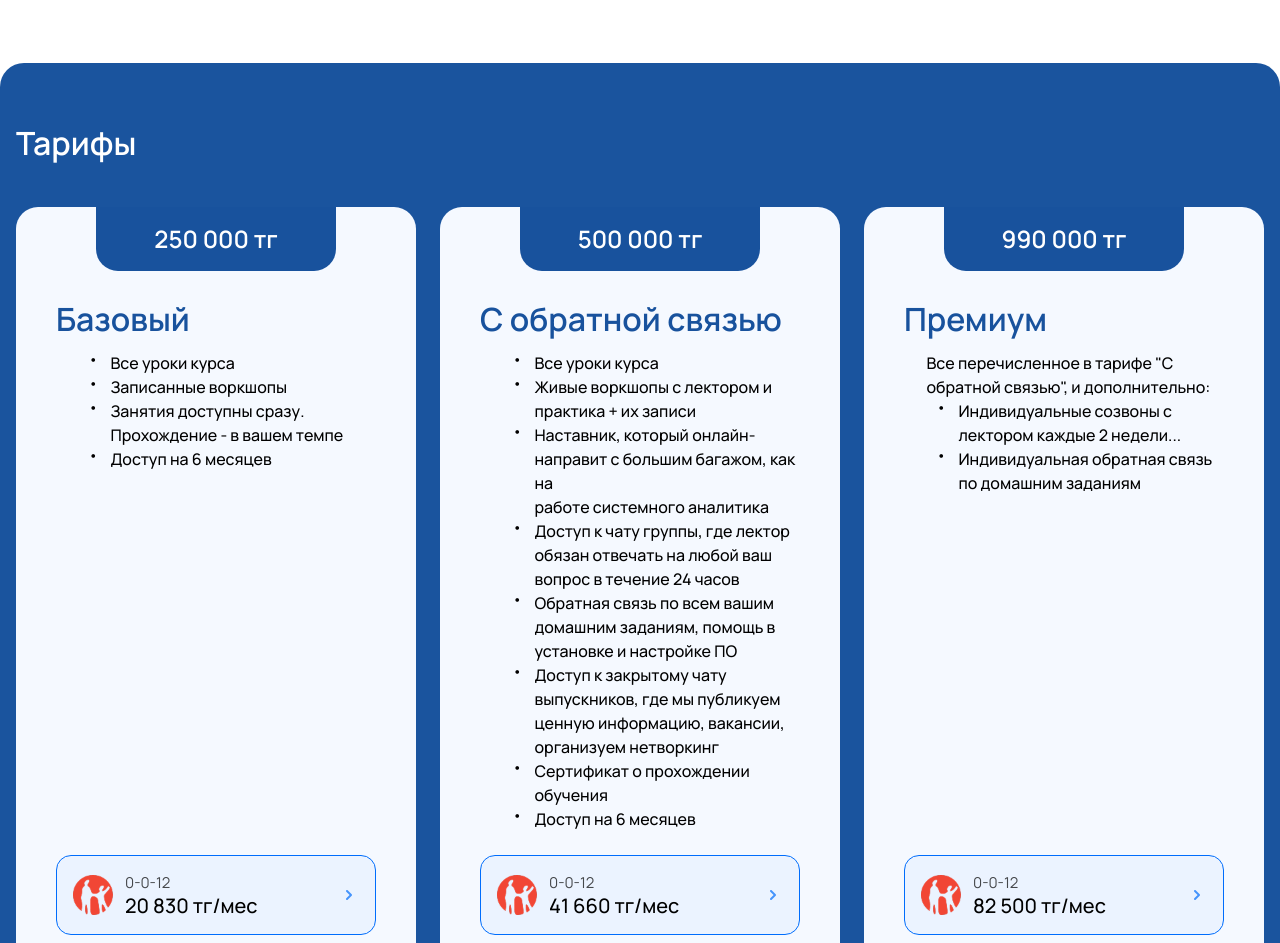
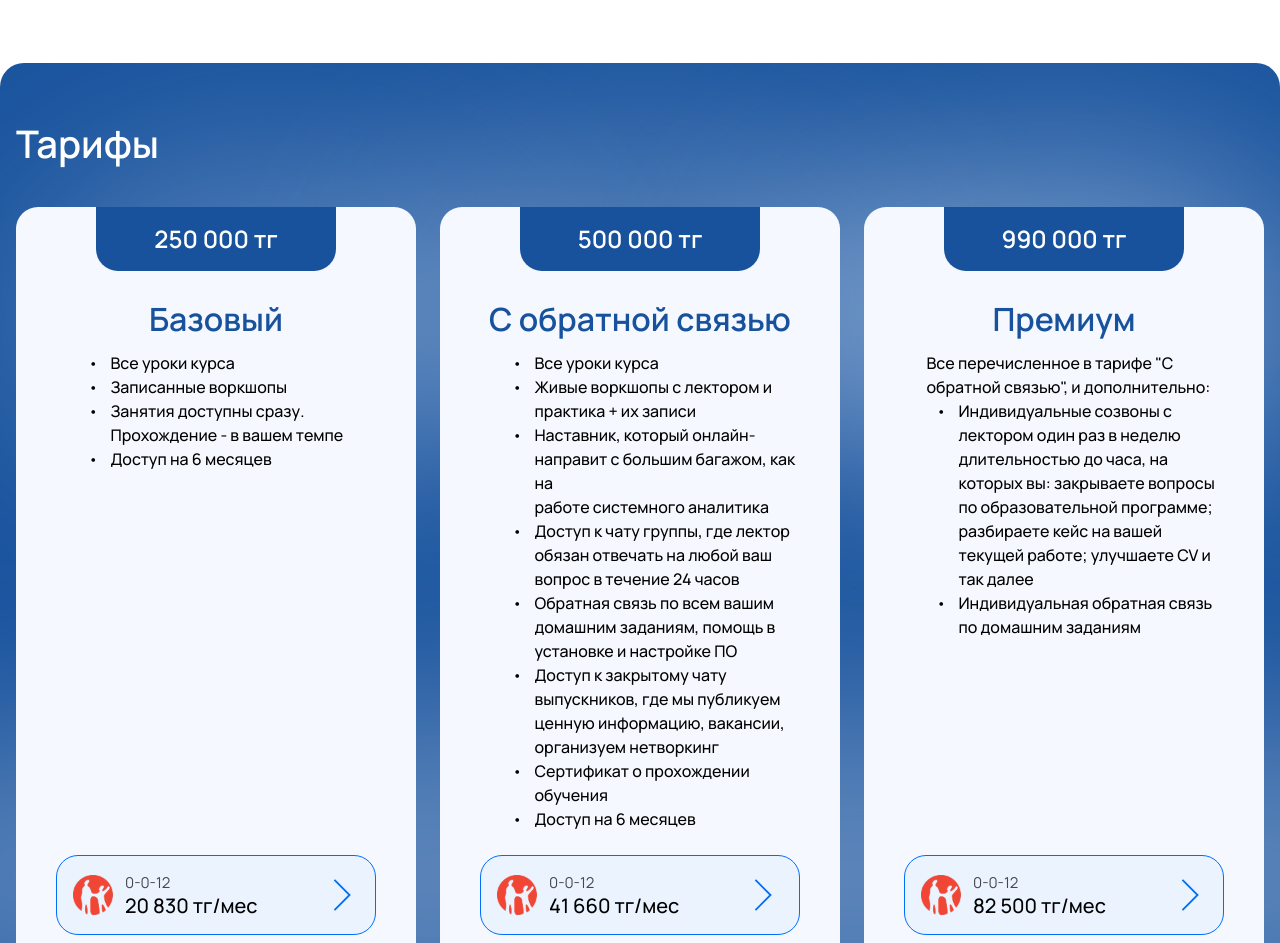
Before and after one commit to temirrllan/ittalker, a Next.js app: page / in a window 1280 px wide. Shown: the part 4840-5783 px from the top of the page. Built offline with nearby package versions, Linux system fonts and the light colour scheme.

Commit message:
fix price section

```diff
--- a/src/sections/PriceSection.tsx
+++ b/src/sections/PriceSection.tsx
@@ -30,7 +30,7 @@ const PriceCard = ({ title, price, features, monthlyPayment }: PriceCardProps) =
       </div>
 
       <div className="p-4 px-6 md:p-8 md:px-10 flex flex-col h-full ">
-        <h3 className="text-2xl md:text-[32px] font-semibold text-[#18529D] mb-2 md:mb-4">
+        <h3 className="text-2xl md:text-[32px] text-center font-semibold text-[#18529D] mb-2 md:mb-4">
           {title}
         </h3>
 
@@ -51,7 +51,7 @@ const PriceCard = ({ title, price, features, monthlyPayment }: PriceCardProps) =
           }
           `}
               >
-          <span className={`text-base md:text-md leading-none ${isIntroLine ? 'invisible' : ''}`}>
+          <span className={`text-base md:text-md leading-none mt-1 ${isIntroLine ? 'invisible ' : ''}`}>
             •
           </span>
           <span className="text-sm md:text-base font-medium whitespace-pre-line leading-snug text-left">
@@ -67,7 +67,7 @@ const PriceCard = ({ title, price, features, monthlyPayment }: PriceCardProps) =
           <div className="mt-4 md:mt-6">
             <Link
               href="#"
-              className="flex items-center gap-2 md:gap-3 bg-[#EBF3FF] border-[#006DFC] border  rounded-[15px] p-3 md:p-4 hover:bg-[#E3EFFF] transition-colors group"
+              className="flex items-center gap-2 md:gap-3 bg-[#EBF3FF] border-[#006DFC] border  rounded-[22px] p-3 md:p-4 hover:bg-[#E3EFFF] transition-colors group"
             >
               <div className="w-8 h-8 md:w-10 md:h-10 relative flex-shrink-0">
                 <Image
@@ -85,9 +85,7 @@ const PriceCard = ({ title, price, features, monthlyPayment }: PriceCardProps) =
                   {monthlyPayment.amount}
                 </div>
               </div>
-              <svg className="w-4 h-4 md:w-5 md:h-5 ml-auto text-[#006DFC] opacity-70 group-hover:opacity-100" viewBox="0 0 20 20" fill="currentColor">
-                <path fillRule="evenodd" d="M7.293 14.707a1 1 0 010-1.414L10.586 10 7.293 6.707a1 1 0 011.414-1.414l4 4a1 1 0 010 1.414l-4 4a1 1 0 01-1.414 0z" clipRule="evenodd" />
-              </svg>
+              <img src='/assets/arrow.svg' alt='arrow-right' className='w-8 h-8 ml-14' />
             </Link>
           </div>
         )}
@@ -135,7 +133,7 @@ const PriceSection = () => {
       price: '990 000 тг',
       features: [
         'Все перечисленное в тарифе "С\nобратной связью", и дополнительно:',
-        { indent: true, text: 'Индивидуальные созвоны с\nлектором каждые 2 недели...' },
+        { indent: true, text: 'Индивидуальные созвоны с лектором один раз в неделю длительностью до часа, на которых вы: закрываете вопросы по образовательной программе; разбираете кейс на вашей текущей работе; улучшаете CV и так далее' },
         { indent: true, text: 'Индивидуальная обратная связь\nпо домашним заданиям' }
       ],
       monthlyPayment: {
@@ -146,10 +144,40 @@ const PriceSection = () => {
   ];
 
   return (
-    <section className="py-8 md:py-16 px- md:px-0 bg-[#1A549E] rounded-3xl">
-      <div className="container mx-auto">
+    <section className="py-8 md:py-16 px- md:px-0 bg-[#1A549E] rounded-3xl relative overflow-hidden">
+        <div
+          className="absolute w-[499px] h-[297px] left-[2%] top-[11%] opacity-30 blur-[100px]"
+          style={{
+            background: '#ECF4FF',
+            borderRadius: '499px/297px'
+          }}
+        />
+        <div
+          className="absolute w-[499px] h-[297px] left-[30.7%] top-[8.6%] opacity-30 blur-[100px]"
+          style={{
+            background: '#ECF4FF',
+            borderRadius: '499px/297px'
+          }}
+        />
+        <div
+          className="absolute w-[555px] h-[297px] left-[60.2%] top-[11%] opacity-45 blur-[100px]"
+          style={{
+            background: '#ECF4FF',
+            borderRadius: '555px/297px'
+          }}
+        />
+        {/* Bottom ellipse */}
+        <div
+          className="absolute w-[2001px] h-[320px] -left-[20.4%] top-[67.3%] opacity-30 blur-[100px]"
+          style={{
+            background: '#FFFFFF',
+            borderRadius: '2001px/355px'
+          }}
+        />
+
+      <div className="container mx-auto relative z-10">
         <AnimatedSection direction="up">
-          <h2 className="text-2xl md:text-[32px] font-semibold mb-8 md:mb-12 text-white">
+          <h2 className="text-2xl md:text-[38px] font-semibold mb-8 md:mb-12 text-white">
             Тарифы
           </h2>
 
```
Also changed, not shown: public/assets/arrow.svg (added).
